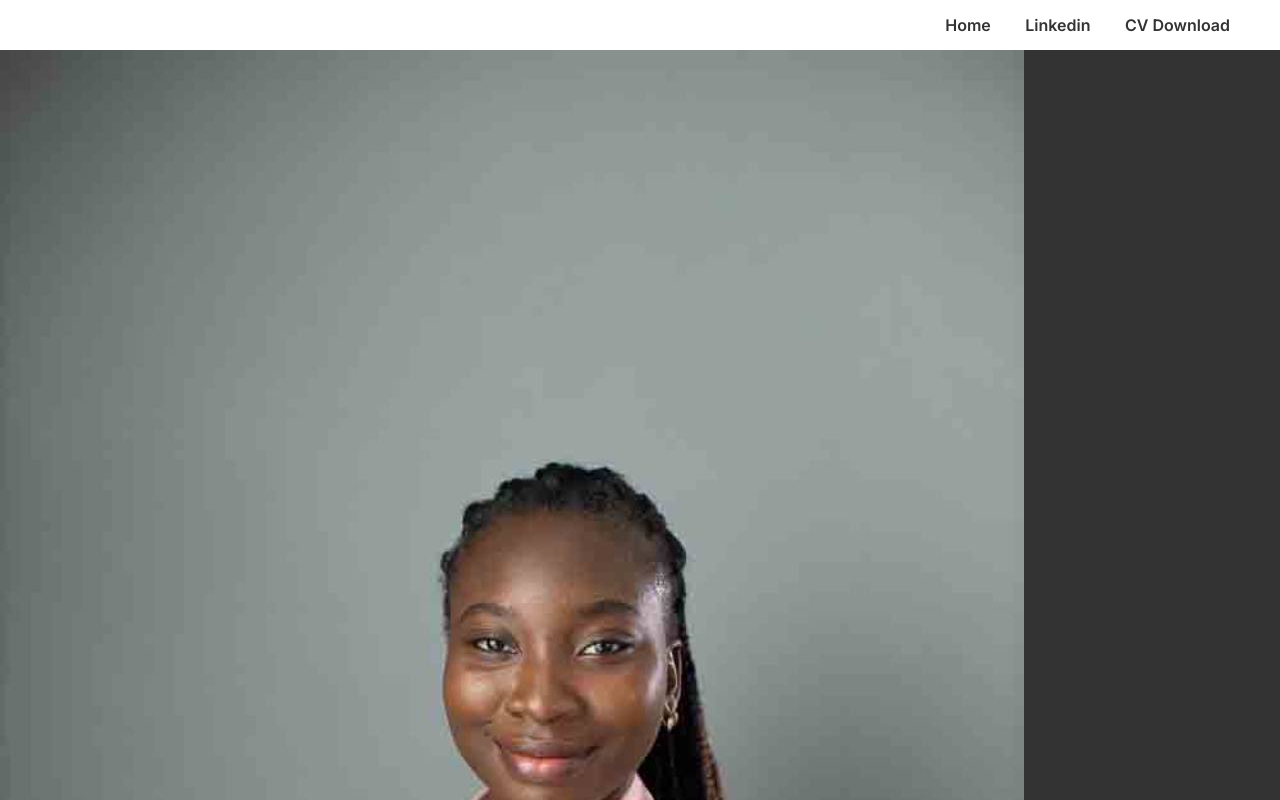
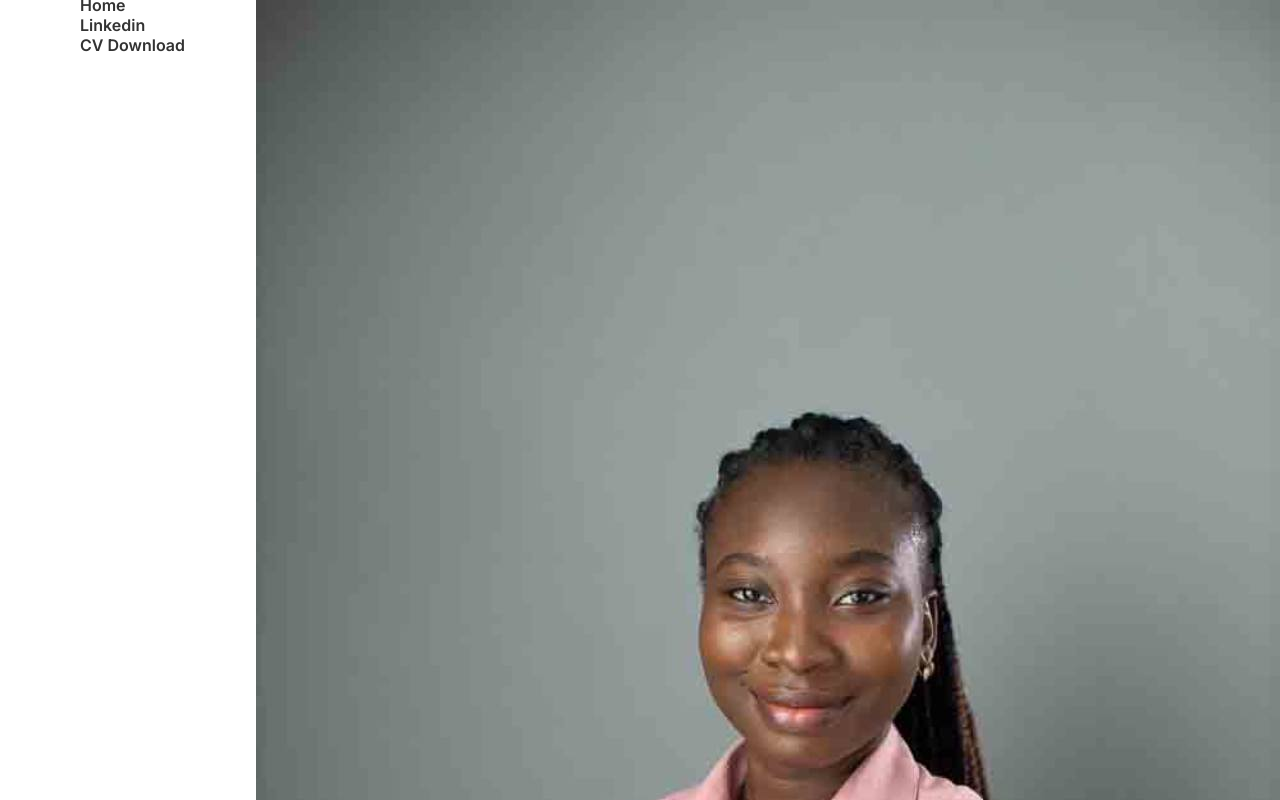
Before and after one commit to Igho-Okeoghene/Eunicejuola, a plain HTML site: page index.html in a window 1280 px wide. Shown: the top 800 px of the page. Drawn offline with Linux system fonts and the light colour scheme.

Commit message:
updated css

```diff
--- a/index.html
+++ b/index.html
@@ -1,15 +1,19 @@
 <!DOCTYPE html>
 <html lang="en">
   <head>
-    <meta charset="UTF-8">
-    <meta name="viewport" content="width=device-width, initial-scale=1.0">
-    <link rel="preconnect" href="https://fonts.googleapis.com">
-    <link rel="preconnect" href="https://fonts.gstatic.com" crossorigin>
-    <link href="https://fonts.googleapis.com/css2?family=Inter:ital,opsz,wght@0,14..32,100..900;1,14..32,100..900&display=swap" rel="stylesheet">
-    <link rel="stylesheet" href="style.css">
+    <meta charset="UTF-8" />
+    <meta name="viewport" content="width=device-width, initial-scale=1.0" />
+    <link rel="preconnect" href="https://fonts.googleapis.com" />
+    <link rel="preconnect" href="https://fonts.gstatic.com" crossorigin />
+    <link
+      href="https://fonts.googleapis.com/css2?family=Inter:ital,opsz,wght@0,14..32,100..900;1,14..32,100..900&display=swap"
+      rel="stylesheet"
+    />
+    <link rel="stylesheet" href="style.css" />
     <title>Okeoghene Eunice Makanjuola</title>
   </head>
   <body>
+    <div class="container">
       <header>
         <nav>
           <ul>
@@ -17,18 +21,27 @@
             <li>Linkedin</li>
             <li>CV Download</li>
           </ul>
-
         </nav>
       </header>
       <main class="grid">
         <hero class="aboutme">
           <div class="img">
-                <img src="./assets/okePicture.jpg" alt="Picture of Okeoghene Eunice Makanjuola">
+            <img
+              src="./assets/okePicture.jpg"
+              alt="Picture of Okeoghene Eunice Makanjuola"
+            />
           </div>
           <div class="text">
             <h1>Eunice Makanjuola</h1>
             <p>
-                    I am a resilient, creative, and resourceful young lady working in IT Support at an investment capital company while sharpening my frontend development skills in JavaScript and React. I enjoy sharing knowledge and have had the privilege of training hundreds of students in web development, including those in underserved communities. I am also an entrepreneur with a strong drive for innovation and impact. Above all, I am passionate about growth, continuous learning, and helping others succeed.
+              I am a resilient, creative, and resourceful young lady working in
+              IT Support at an investment capital company while sharpening my
+              frontend development skills in JavaScript and React. I enjoy
+              sharing knowledge and have had the privilege of training hundreds
+              of students in web development, including those in underserved
+              communities. I am also an entrepreneur with a strong drive for
+              innovation and impact. Above all, I am passionate about growth,
+              continuous learning, and helping others succeed.
             </p>
           </div>
         </hero>
@@ -36,19 +49,38 @@
           <div class="hobbies">
             <h2>My Hobbies</h2>
             <p>
-                    In my free time, I enjoy mentoring aspiring young teenage developers, learning new technologies, and exploring creative projects that challenge me to think outside the box. I also love entrepreneurship and finding innovative ways to bring ideas to life. Beyond tech, I have a passion for design and branding, which allows me to express creativity in unique and practical ways. Most importantly, I find joy in activities that promote growth, knowledge sharing, and positive impact on others.
+              In my free time, I enjoy mentoring aspiring young teenage
+              developers, learning new technologies, and exploring creative
+              projects that challenge me to think outside the box. I also love
+              entrepreneurship and finding innovative ways to bring ideas to
+              life. Beyond tech, I have a passion for design and branding, which
+              allows me to express creativity in unique and practical ways. Most
+              importantly, I find joy in activities that promote growth,
+              knowledge sharing, and positive impact on others.
             </p>
           </div>
           <div class="aspirations">
             <h2>My Aspirations</h2>
             <p>
-                    My aspiration is to grow into a highly skilled frontend developer, building digital solutions that make life and work easier for people and businesses. I want to keep mentoring and empowering the next generation of tech talent, especially in underserved communities. As an entrepreneur, I aspire to create innovative ventures that combine technology, creativity, and impact. Above all, I’m committed to continuous growth, collaboration, and making a lasting difference through tech and education.
+              My aspiration is to grow into a highly skilled frontend developer,
+              building digital solutions that make life and work easier for
+              people and businesses. I want to keep mentoring and empowering the
+              next generation of tech talent, especially in underserved
+              communities. As an entrepreneur, I aspire to create innovative
+              ventures that combine technology, creativity, and impact. Above
+              all, I’m committed to continuous growth, collaboration, and making
+              a lasting difference through tech and education.
             </p>
           </div>
         </div>
       </main>
       <footer>
-        <span><span>&copy; 2025 Okeoghene Eunice Makanjuola. All rights reserved.</span></span>
+        <span
+          ><span
+            >&copy; 2025 Okeoghene Eunice Makanjuola. All rights reserved.</span
+          ></span
+        >
       </footer>
+    </div>
   </body>
 </html>
--- a/style.css
+++ b/style.css
@@ -1,17 +1,27 @@
-*{
+* {
   padding: 0;
   margin: 0;
   box-sizing: border-box;
   font-family: "Inter", sans-serif;
   font-style: normal;
 }
-body{
-    background-color: #333;
+.container {
+  display: grid;
+  grid-template-areas:
+    "header header"
+    "image aboutme"
+    "hobbies aspirations"
+    "footer footer";
+  grid-template-columns: 1fr 1fr;
+  grid-template-rows: auto;
+  gap: 20px;
   max-width: 100vw;
   overflow-x: hidden;
   max-height: 100vh;
 }
-nav{
+
+nav {
+  grid-area: header;
   width: 100%;
   height: 50px;
   display: flex;
@@ -20,7 +30,7 @@ nav{
   padding: 0 50px;
   background-color: #fff;
 }
-nav li{
+nav li {
   list-style: none;
   display: inline;
   margin-left: 30px;
```
Lines whose indentation alone changed are shown as unchanged.
